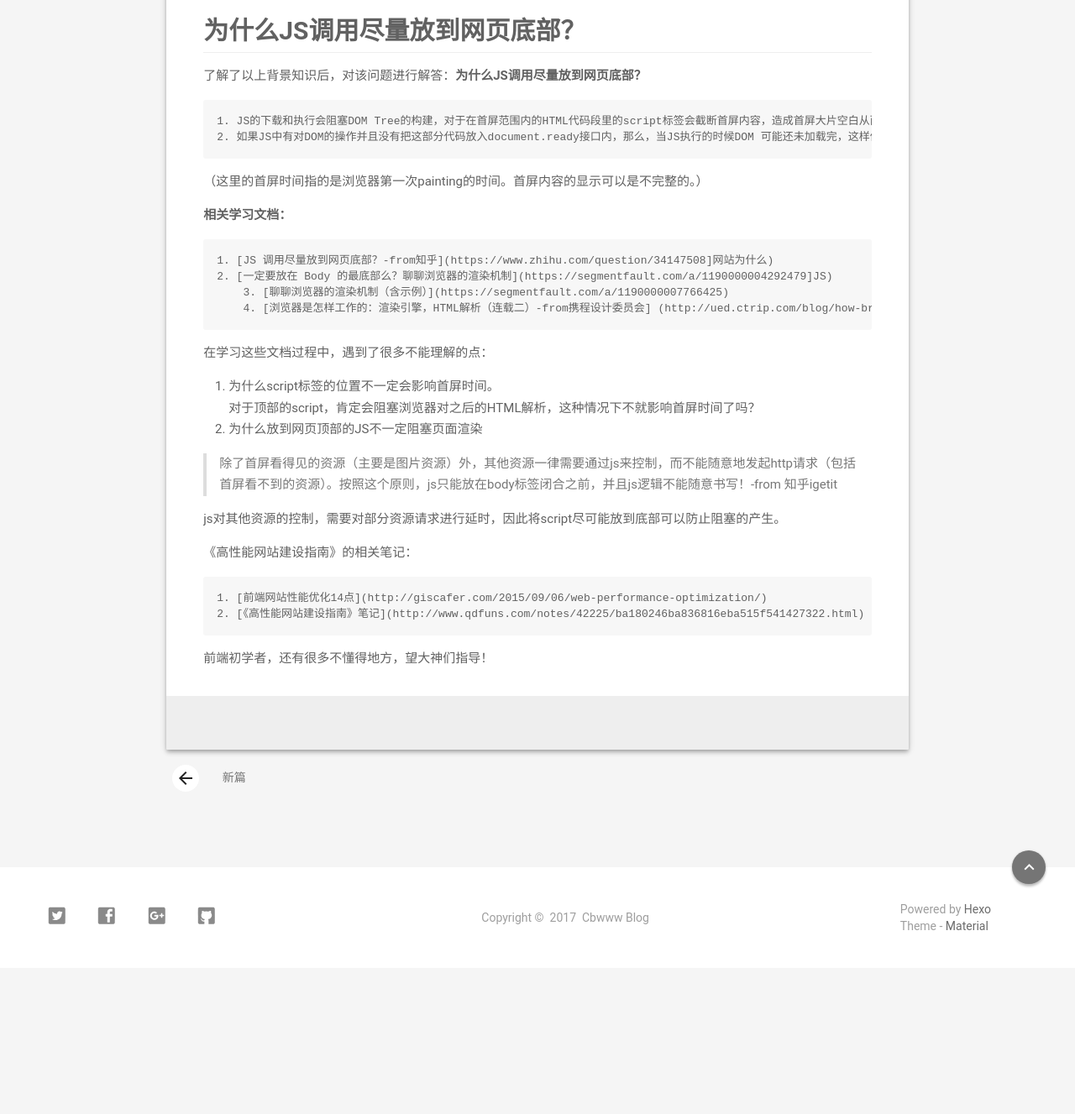
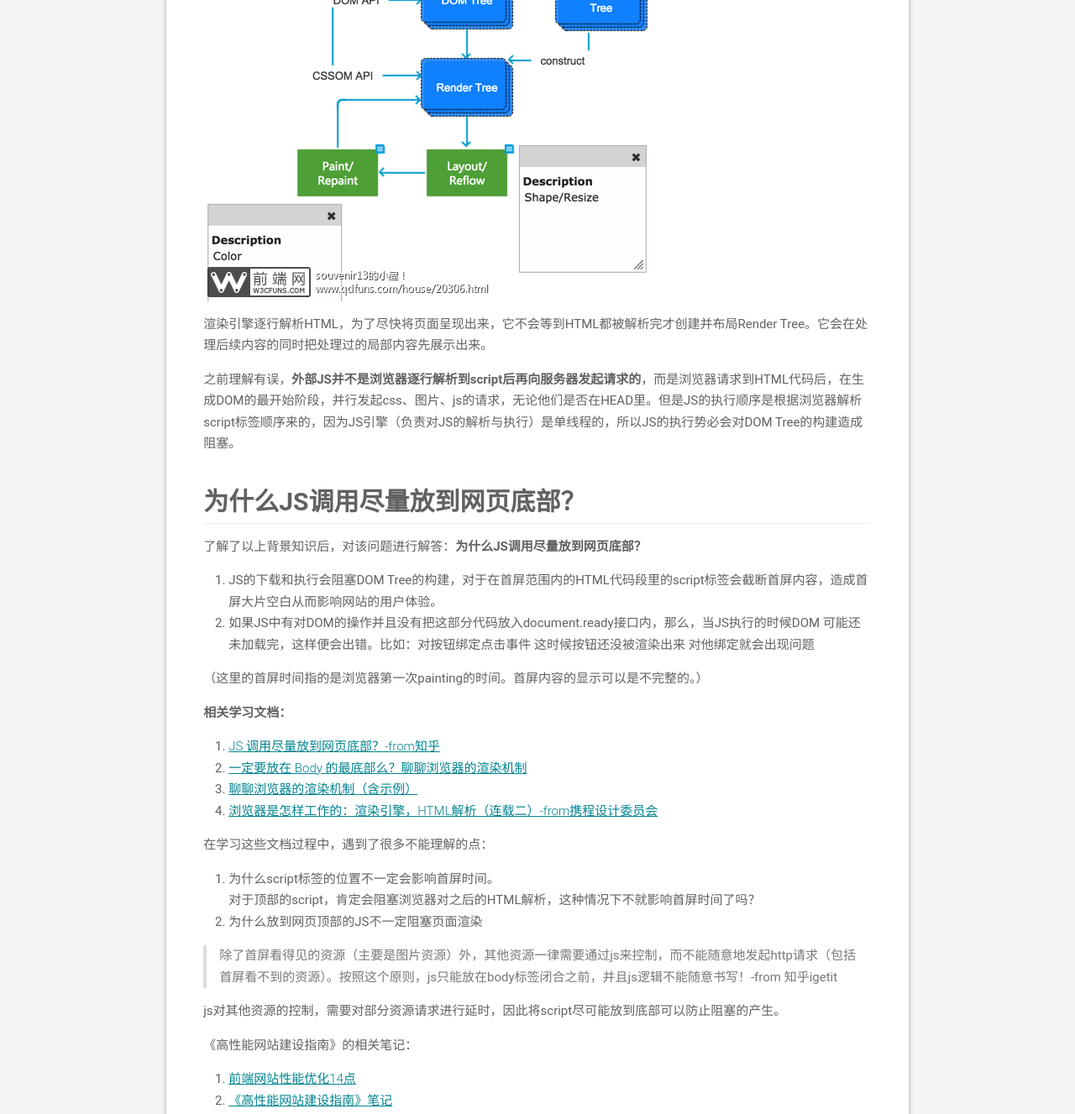
Before and after one commit to souvenir13/souvenir13.github.io, a plain HTML site: page 2017/04/27/why-js-at-bottom/index.html in a window 1280 px wide. Shown: the part 880-2207 px from the top of the page at 84% size. Before the commit the page ends 2033 px from the top, so only its background shows below. Drawn offline with Linux system fonts and the light colour scheme; a script that the page names is missing.

Commit message:
Site updated: 2017-04-27 16:53:35

```diff
--- a/2017/04/27/why-js-at-bottom/index.html
+++ b/2017/04/27/why-js-at-bottom/index.html
@@ -404,19 +404,23 @@
                 <div id="post-content" class="mdl-color-text--grey-700 mdl-card__supporting-text fade out">
 
         <h2 id="浏览器渲染流程"><a href="#浏览器渲染流程" class="headerlink" title="浏览器渲染流程"></a>浏览器渲染流程</h2><p><strong> 首先了解浏览器渲染页面的工作流程： </strong><a href="https://www.zhihu.com/question/30218438" target="_blank" rel="external">浏览器加载页面的工作流程-from知乎</a></p>
-<p><img src="/img/browser_render.jpg" alt="pic" title="浏览器加载页面工作流程"></p>
+<p><img src="/img/browser_render.png" alt="pic" title="浏览器加载页面工作流程"></p>
 <p>渲染引擎逐行解析HTML，为了尽快将页面呈现出来，它不会等到HTML都被解析完才创建并布局Render Tree。它会在处理后续内容的同时把处理过的局部内容先展示出来。</p>
 <p>之前理解有误，<strong>外部JS并不是浏览器逐行解析到script后再向服务器发起请求的</strong>，而是浏览器请求到HTML代码后，在生成DOM的最开始阶段，并行发起css、图片、js的请求，无论他们是否在HEAD里。但是JS的执行顺序是根据浏览器解析script标签顺序来的，因为JS引擎（负责对JS的解析与执行）是单线程的，所以JS的执行势必会对DOM Tree的构建造成阻塞。</p>
 <h2 id="为什么JS调用尽量放到网页底部？"><a href="#为什么JS调用尽量放到网页底部？" class="headerlink" title="为什么JS调用尽量放到网页底部？"></a>为什么JS调用尽量放到网页底部？</h2><p>了解了以上背景知识后，对该问题进行解答：<strong>为什么JS调用尽量放到网页底部？</strong></p>
-<pre><code>1. JS的下载和执行会阻塞DOM Tree的构建，对于在首屏范围内的HTML代码段里的script标签会截断首屏内容，造成首屏大片空白从而影响网站的用户体验。
-2. 如果JS中有对DOM的操作并且没有把这部分代码放入document.ready接口内，那么，当JS执行的时候DOM 可能还未加载完，这样便会出错。比如：对按钮绑定点击事件 这时候按钮还没被渲染出来 对他绑定就会出现问题
-</code></pre><p>（这里的首屏时间指的是浏览器第一次painting的时间。首屏内容的显示可以是不完整的。）</p>
+<ol>
+<li>JS的下载和执行会阻塞DOM Tree的构建，对于在首屏范围内的HTML代码段里的script标签会截断首屏内容，造成首屏大片空白从而影响网站的用户体验。</li>
+<li>如果JS中有对DOM的操作并且没有把这部分代码放入document.ready接口内，那么，当JS执行的时候DOM 可能还未加载完，这样便会出错。比如：对按钮绑定点击事件 这时候按钮还没被渲染出来 对他绑定就会出现问题</li>
+</ol>
+<p>（这里的首屏时间指的是浏览器第一次painting的时间。首屏内容的显示可以是不完整的。）</p>
 <p><strong>相关学习文档：</strong></p>
-<pre><code>1. [JS 调用尽量放到网页底部？-from知乎](https://www.zhihu.com/question/34147508]网站为什么)
-2. [一定要放在 Body 的最底部么？聊聊浏览器的渲染机制](https://segmentfault.com/a/1190000004292479]JS)
-    3. [聊聊浏览器的渲染机制（含示例）](https://segmentfault.com/a/1190000007766425)
-    4. [浏览器是怎样工作的：渲染引擎，HTML解析（连载二）-from携程设计委员会] (http://ued.ctrip.com/blog/how-browsers-work-rendering-engine-html-parsing-series-ii.html)
-</code></pre><p>在学习这些文档过程中，遇到了很多不能理解的点：</p>
+<ol>
+<li><a href="https://www.zhihu.com/question/34147508]网站为什么" target="_blank" rel="external">JS 调用尽量放到网页底部？-from知乎</a></li>
+<li><a href="https://segmentfault.com/a/1190000004292479]JS" target="_blank" rel="external">一定要放在 Body 的最底部么？聊聊浏览器的渲染机制</a></li>
+<li><a href="https://segmentfault.com/a/1190000007766425" target="_blank" rel="external">聊聊浏览器的渲染机制（含示例）</a></li>
+<li><a href="http://ued.ctrip.com/blog/how-browsers-work-rendering-engine-html-parsing-series-ii.html" target="_blank" rel="external">浏览器是怎样工作的：渲染引擎，HTML解析（连载二）-from携程设计委员会</a></li>
+</ol>
+<p>在学习这些文档过程中，遇到了很多不能理解的点：</p>
 <ol>
 <li>为什么script标签的位置不一定会影响首屏时间。<br>对于顶部的script，肯定会阻塞浏览器对之后的HTML解析，这种情况下不就影响首屏时间了吗？</li>
 <li>为什么放到网页顶部的JS不一定阻塞页面渲染</li>
@@ -426,9 +430,11 @@
 </blockquote>
 <p>js对其他资源的控制，需要对部分资源请求进行延时，因此将script尽可能放到底部可以防止阻塞的产生。</p>
 <p>《高性能网站建设指南》的相关笔记：</p>
-<pre><code>1. [前端网站性能优化14点](http://giscafer.com/2015/09/06/web-performance-optimization/)
-2. [《高性能网站建设指南》笔记](http://www.qdfuns.com/notes/42225/ba180246ba836816eba515f541427322.html)
-</code></pre><p>前端初学者，还有很多不懂得地方，望大神们指导！</p>
+<ol>
+<li><a href="http://giscafer.com/2015/09/06/web-performance-optimization/" target="_blank" rel="external">前端网站性能优化14点</a></li>
+<li><a href="http://www.qdfuns.com/notes/42225/ba180246ba836816eba515f541427322.html" target="_blank" rel="external">《高性能网站建设指南》笔记</a></li>
+</ol>
+<p>前端初学者，还有很多不懂得地方，望大神们指导！</p>
 
 
 
```
